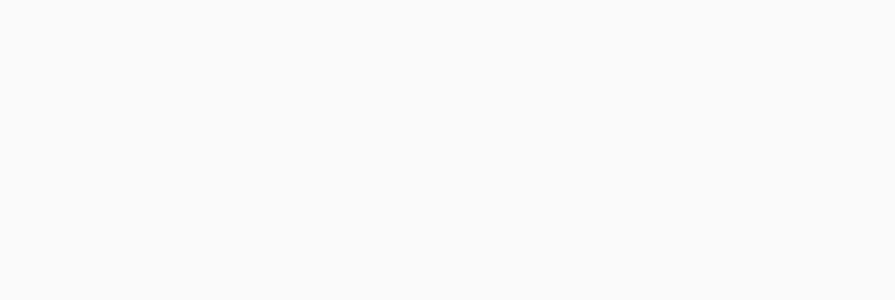
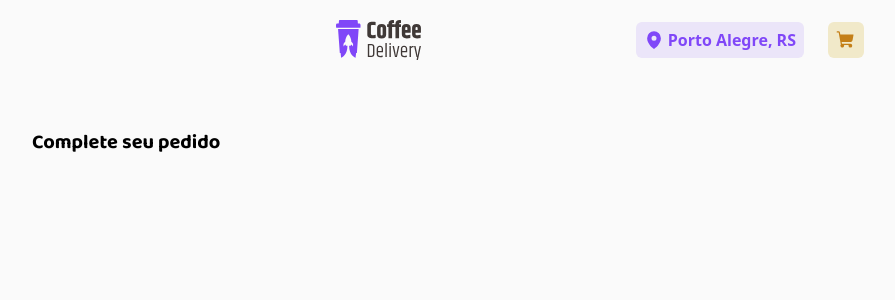
Before and after one commit to rdg-404/CoffeeDelivery, a React (Vite) app: page /completeOrder in a window 1280 px wide. Before the commit this address had no page. Shown: the top 300 px of the page, without its empty margins (32-927 px from the left). Built offline with nearby package versions, Linux system fonts and the light colour scheme.

Commit message:
create nav to product page

```diff
--- a/src/Routes.tsx
+++ b/src/Routes.tsx
@@ -1,14 +1,14 @@
 import { Route, Routes } from 'react-router-dom'
 import { HomePage } from './pages/Home'
-import { ProductPage } from './pages/Product'
 import { DefaultLayout } from './layouts/DefaultLayout'
+import { CompleteOrderPage } from './pages/CompleteOrderPage'
 
 export function Router() {
   return (
     <Routes>
       <Route path="/" element={<DefaultLayout />}>
         <Route path="/" element={<HomePage />} />
-        <Route path="/product" element={<ProductPage />} />
+        <Route path="/completeOrder" element={<CompleteOrderPage />} />
       </Route>
     </Routes>
   )
--- a/src/components/Header/index.tsx
+++ b/src/components/Header/index.tsx
@@ -1,10 +1,13 @@
+import { NavLink } from 'react-router-dom'
 import CoffeeLogo from '../../assets/Logo.svg'
 import { MapPin, ShoppingCart } from 'phosphor-react'
 
 export function Header() {
   return (
     <header className=" fixed top-0 right-0 left-0 w-full h-20 z-20 bg-base-background flex items-center justify-center ">
-      <img className="flex ml-80 pl-12" src={CoffeeLogo} alt="coffee logo" />
+      <NavLink to="/">
+        <img className="flex ml-80 pl-12" src={CoffeeLogo} alt="coffee logo" />
+      </NavLink>
 
       <div className="flex gap-6 ml-auto mr-80 pr-16 ">
         <button className="bg-button-map-bg text-button-map font-semibold flex items-center justify-center gap-1 min-w-max h-9 rounded-md border-none px-2 text-base">
@@ -12,9 +15,15 @@ export function Header() {
           Porto Alegre, RS
         </button>
 
-        <button className="bg-button-cart-bg flex items-center justify-center  gap-1 min-w-max h-9 rounded-md border-none px-2 text-base">
-          <ShoppingCart className="text-button-cart" size={20} weight="fill" />
-        </button>
+        <NavLink to="/completeOrder">
+          <button className="bg-button-cart-bg flex items-center justify-center  gap-1 min-w-max h-9 rounded-md border-none px-2 text-base">
+            <ShoppingCart
+              className="text-button-cart"
+              size={20}
+              weight="fill"
+            />
+          </button>
+        </NavLink>
       </div>
     </header>
   )
--- /dev/null
+++ b/src/pages/CompleteOrderPage/CompleteOrderForm/index.tsx
@@ -0,0 +1,7 @@
+export function CompleteOrderForm() {
+  return (
+    <div className=" flex flex-col gap-3 w-640">
+      <h2 className="text-xl font-baloo">Complete seu pedido</h2>
+    </div>
+  )
+}
--- /dev/null
+++ b/src/pages/CompleteOrderPage/index.tsx
@@ -0,0 +1,9 @@
+import { CompleteOrderForm } from './CompleteOrderForm'
+
+export function CompleteOrderPage() {
+  return (
+    <form action="" className="mt-32 flex justify-between gap-2">
+      <CompleteOrderForm />
+    </form>
+  )
+}
--- a/src/pages/Product/index.tsx
+++ /dev/null
@@ -1,3 +0,0 @@
-export function ProductPage() {
-  return <h1>Product</h1>
-}
--- a/tailwind.config.js
+++ b/tailwind.config.js
@@ -13,6 +13,10 @@ export default {
 
       height: {
         544: '34rem',
+      },
+
+      width: {
+        640: '40rem',
       },
     },
 
```
